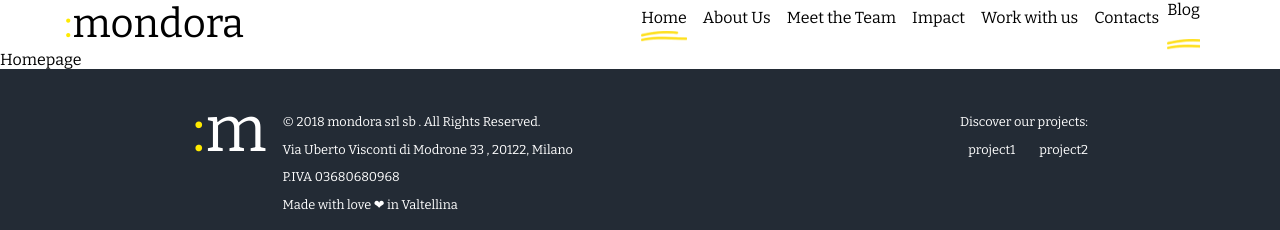
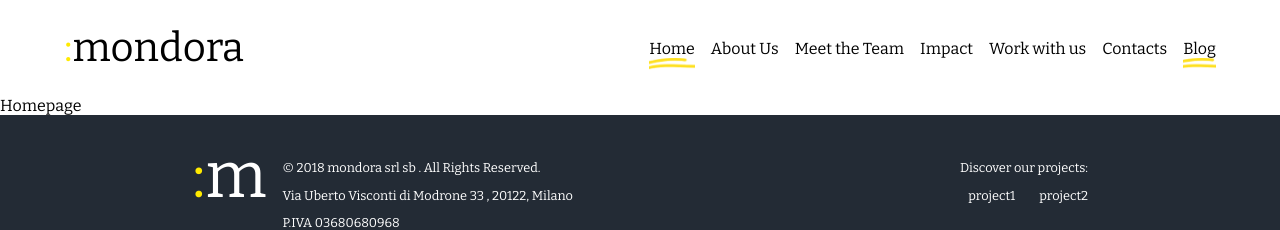
Before and after one commit to mondora/mondora-website-front, a Gatsby site: page / in a window 1280 px wide. Shown: the top 230 px of the page. Built offline with nearby package versions, Linux system fonts and the light colour scheme; Gatsby itself is replaced by a stand-in of ours.

Commit message:
style: some 🍭

```diff
--- a/src/components/menu/index.jsx
+++ b/src/components/menu/index.jsx
@@ -4,83 +4,66 @@ import styled from "styled-components";
 
 import StackPanel from "../stackpanel";
 
-import Underline from "../../../static/images/underline.png";
-
 import { Link } from "gatsby";
 
 const MiniLogo = styled.div`
+    font-size: ${props => props.theme.size.text.mondora};
+    padding: 8px 0;
+
     &:before {
         color: #ffea00;
         content: ":";
     }
-    margin-top: -10px;
-    grid-area: 1 / 1 / 3 / 2;
-    font-size: ${props => props.theme.size.text.mondora};
-
-    @media (max-width: 992px) {
-        grid-area: 1 / 1 / 2 / 2;
-    }
 `;
 
 const Container = styled.div`
-    padding: 0 64px;
-    margin-left: auto;
-    display: grid;
-    grid-template-columns: 1fr auto;
-    grid-column-gap: 16px;
+    padding: 16px 64px;
 `;
 
 const SuperLink = styled(Link)`
-    margin: 8px;
-    padding-bottom: 15px;
     font-size: ${props => props.theme.size.text.menu};
+    white-space: nowrap;
     text-decoration: none;
+    padding: 12px 0;
     color: ${props => props.theme.colors.text.header};
-    display: block;
+
     &.active {
-        background-image: url(${Underline});
+        background-image: url(${require("../../../static/images/underline.png")});
         background-repeat: no-repeat;
-        background-size: 46px;
+        background-size: 48px;
         background-position-y: bottom;
-        background-position-x: left;
+        background-position-x: center;
     }
 `;
 
 const links = [
     {
         to: "/",
-        text: "Home",
-        underscore: Underline
+        text: "Home"
     },
     {
         to: "/about",
-        text: "About Us",
-        underscore: Underline
+        text: "About Us"
     },
     {
         to: "/meet-the-team",
-        text: "Meet the Team",
-        underscore: Underline
+        text: "Meet the Team"
     },
     {
         to: "/bcorp",
-        text: "Impact",
-        underscore: Underline
+        text: "Impact"
     },
     {
         to: "/work-with-us",
-        text: "Work with us",
-        underscore: Underline
+        text: "Work with us"
     },
     {
         to: "/contacts",
-        text: "Contacts",
-        underscore: Underline
+        text: "Contacts"
     },
     {
         to: "/",
-        text: "Blog",
-        underscore: Underline
+        text: "Blog"
     }
 ];
 
@@ -91,9 +74,11 @@ const Menu = () => (
                 <MiniLogo>{"mondora"}</MiniLogo>
             </StackPanel>
 
-            <StackPanel gutter={24} >
+            <StackPanel gutter={16} align="center">
                 {links.map(link => (
-                    <SuperLink to={link.to} activeClassName={"active"}>{link.text}</SuperLink>
+                    <SuperLink to={link.to} activeClassName={"active"}>
+                        {link.text}
+                    </SuperLink>
                 ))}
             </StackPanel>
         </StackPanel>
```
